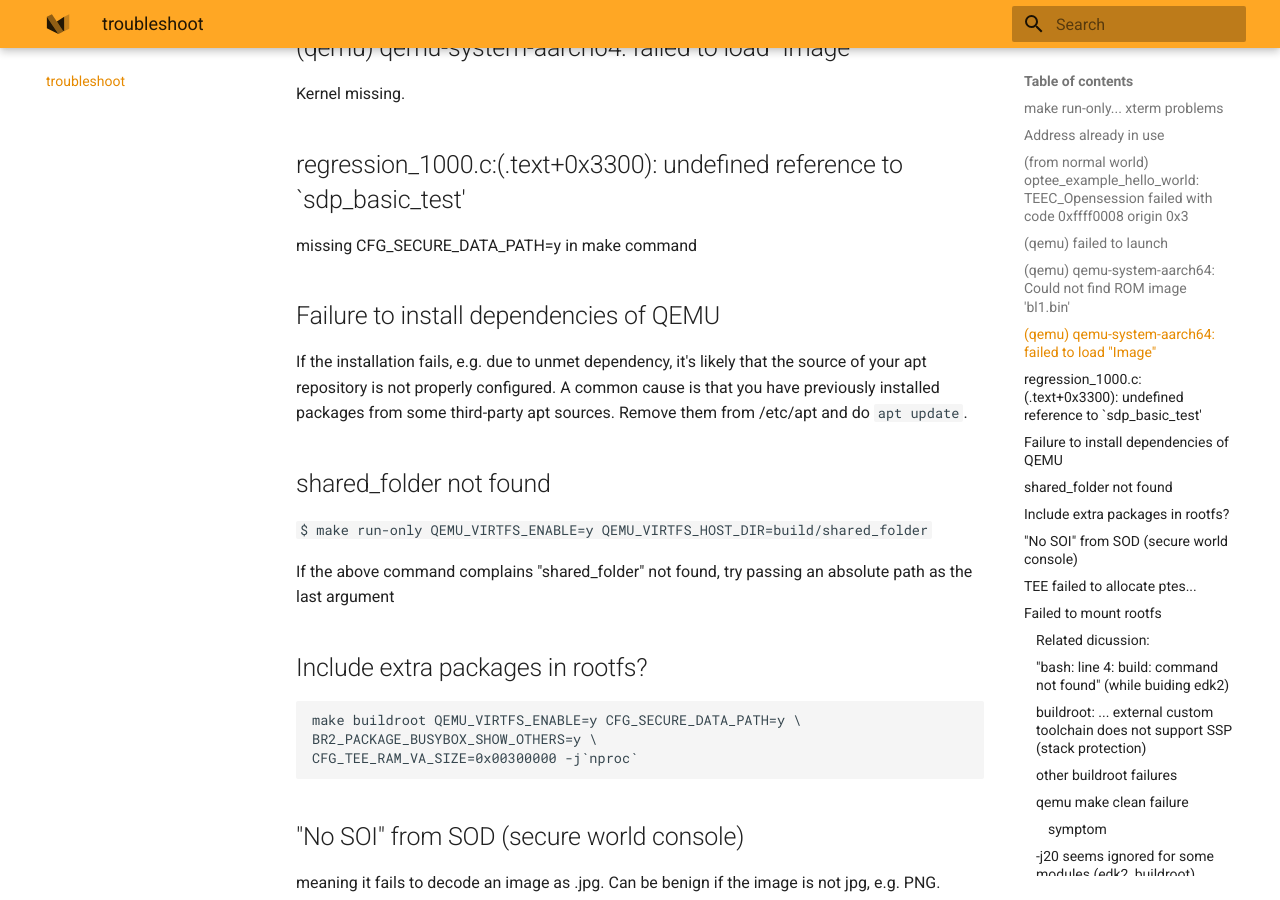
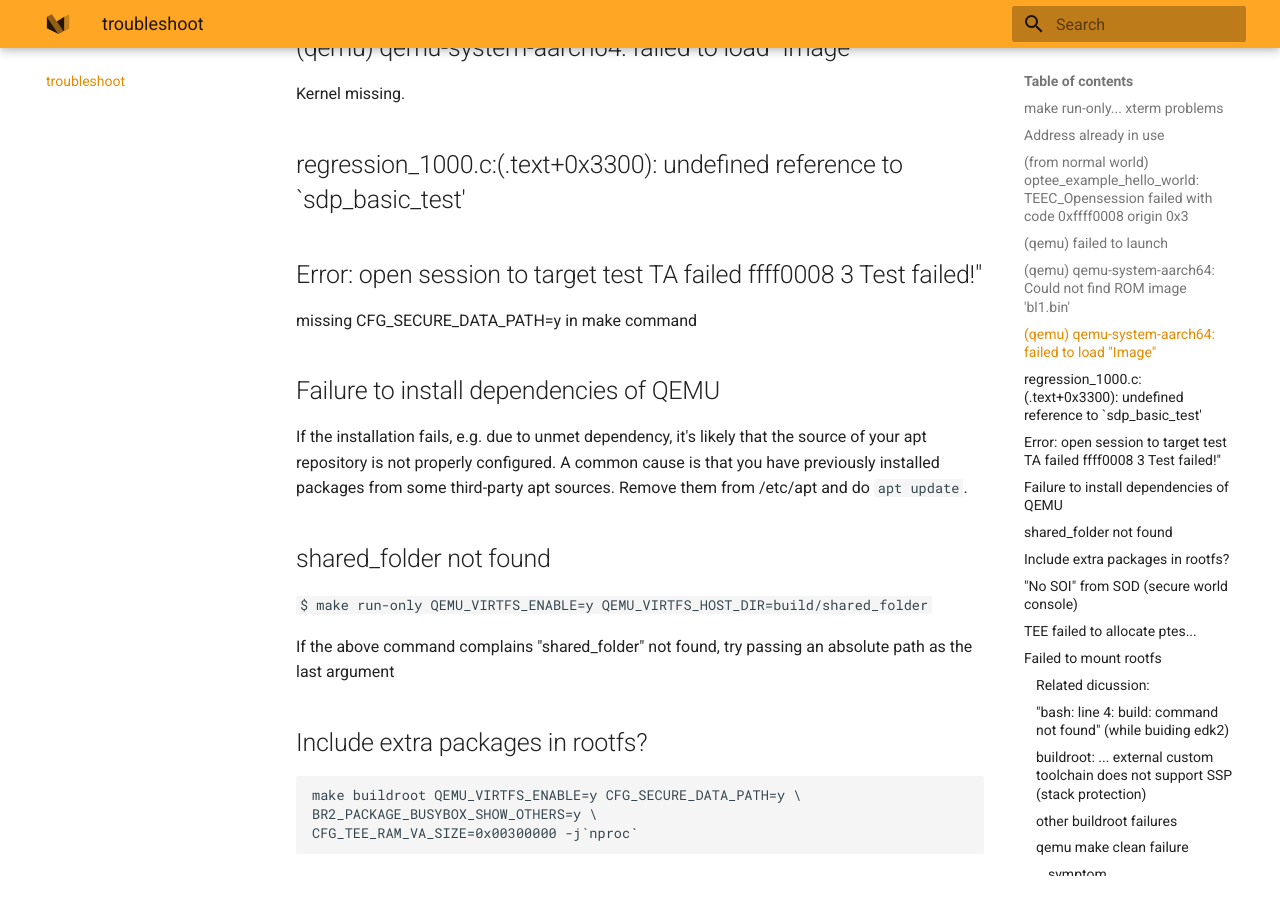
Before and after one commit to fxlin/p3-tee, an MkDocs documentation site: the page built from docs/issues.md, in a window 1280 px wide and 900 px high, scrolled down 2056 px. Built offline with MkDocs 1.6.1 and Material for MkDocs 9.7.7, drawn with Linux system fonts in a browser that asks for light colours.

Commit message:
Update issues.md

```diff
--- a/docs/issues.md
+++ b/docs/issues.md
@@ -68,6 +68,7 @@ arm-tf missing. Rebuild it. ``make arm-tf''.
 Kernel missing.
 
 ## regression_1000.c:(.text+0x3300): undefined reference to `sdp_basic_test'
+## Error: open session to target test TA failed ffff0008 3 Test failed!"
 missing CFG_SECURE_DATA_PATH=y  in make command
 
 ## Failure to install dependencies of QEMU
```
